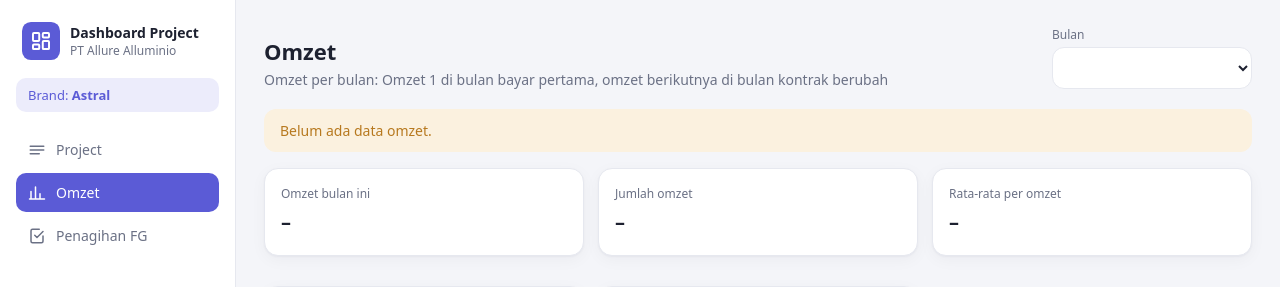
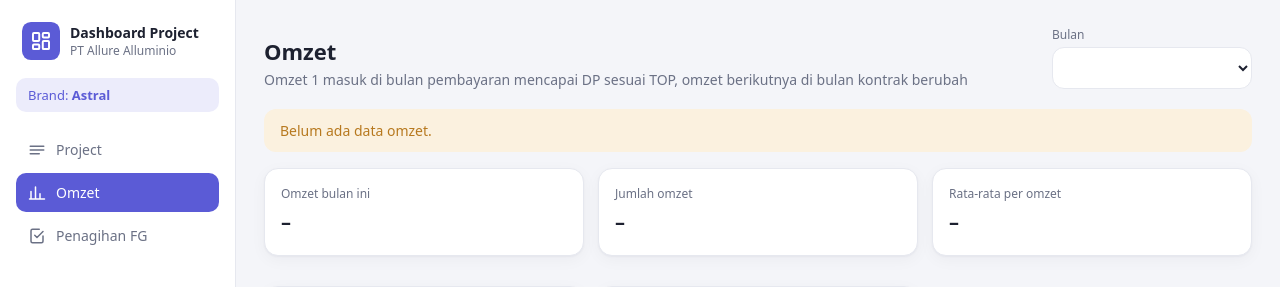
Before and after one commit to RivaroFarrelino/dashboard-project, a Flask app: page /omzet in a window 1280 px wide. Shown: the top 287 px of the page. Run offline with Flask 3, Linux system fonts and the light colour scheme; data that the repository does not hold is empty; some web fonts are replaced.

Commit message:
fix: update description text for clarity in omzet.html

```diff
--- a/templates/omzet.html
+++ b/templates/omzet.html
@@ -3,7 +3,7 @@
 <header class="page-head">
   <div>
     <h1>Omzet</h1>
-    <p class="muted">Omzet per bulan: Omzet 1 di bulan bayar pertama, omzet berikutnya di bulan kontrak berubah</p>
+    <p class="muted">Omzet 1 masuk di bulan pembayaran mencapai DP sesuai TOP, omzet berikutnya di bulan kontrak berubah</p>
   </div>
   <label class="select-wrap">
     <span class="muted small">Bulan</span>
```
